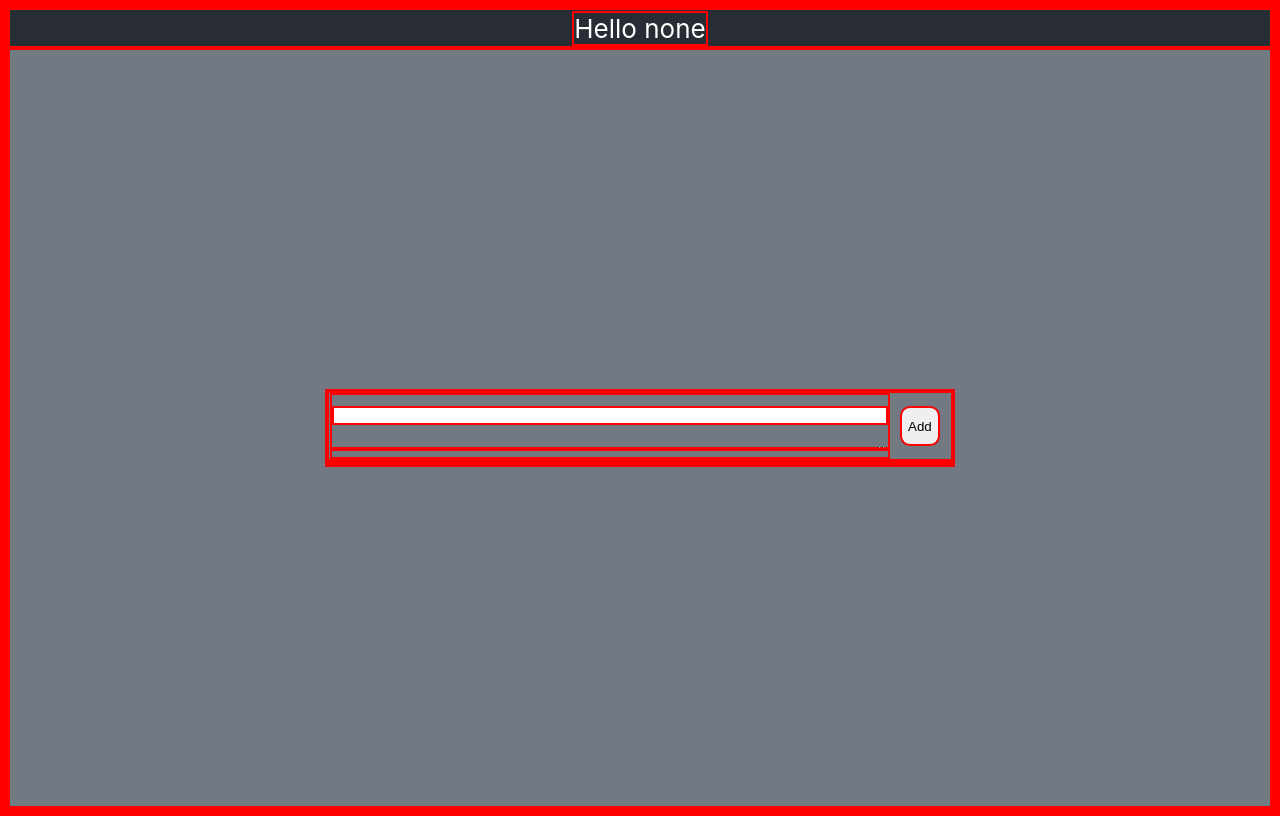
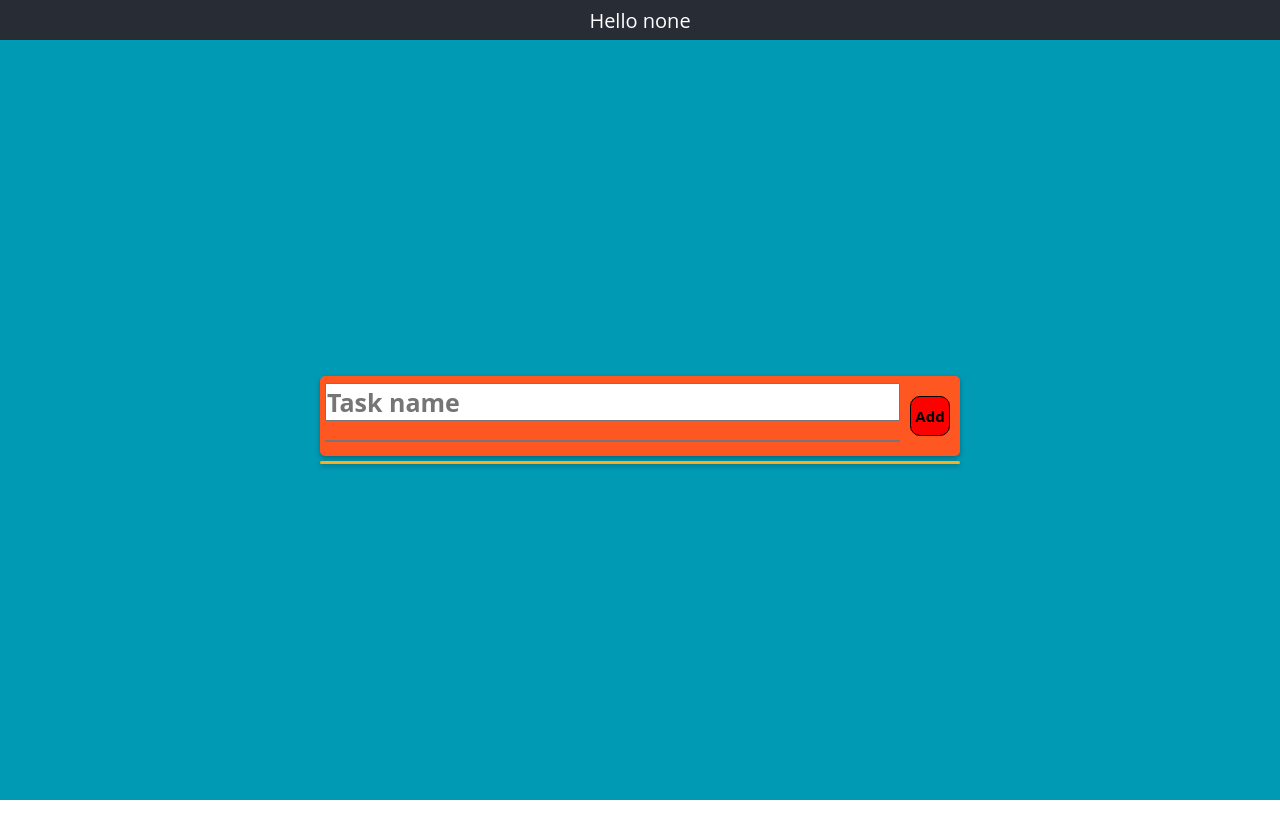
Before and after one commit to moienheydari/mytodolist, a React (Create React App) app: page / in a window 1280 px wide. Built offline with nearby package versions, Linux system fonts and the light colour scheme.

Commit message:
css styling

```diff
--- a/src/App.css
+++ b/src/App.css
@@ -3,7 +3,8 @@
 }
 
 * {
-  border: red solid 2px;
+  font-family: "Open Sans", Arial, sans-serif;
+  font-size: 20px;
   margin: 0;
   padding: 0;
   box-sizing: border-box;
@@ -21,7 +22,7 @@
 }
 
 .App-body {
-  background-color: #737983;
+  background-color: #019ab5;
   height: 95vh;
   display: flex;
   flex-direction: column;
@@ -30,3 +31,23 @@
   font-size: calc(10px + 2vmin);
   color: white;
 }
+
+button {
+  font-weight: bold;
+  border: #000000 1.6px solid;
+  background-color: #ff0000;
+  color: #000000;
+  cursor: pointer;
+  transition: 0.3s ease;
+}
+
+button:hover {
+  background-color: #ff7777;
+  box-shadow: 0 0 10px rgba(0, 0, 0, 0.3);
+}
+
+button:active {
+  background-color: #ffffff;
+  box-shadow: 0 0 10px rgba(0, 0, 0, 0.6);
+  transform: scale(0.95);
+}
--- a/src/components/inputField.js
+++ b/src/components/inputField.js
@@ -2,25 +2,29 @@ import React from 'react';
 import data from '../data/data';
 import '../css/inputCont.css'
 
-export default function InputField ({handleUpdate}) {
+export default function InputField({ handleUpdate }) {
     const [task, setTask] = React.useState('');
     const [subtask, setSubTask] = React.useState('');
     const [written, setWritten] = React.useState(false);
 
     React.useEffect(() => {
         setWritten((task !== ""));
-        setSubTask((prev) => {setSubTask(written? prev : '')});
+        setSubTask((prev) => { setSubTask(written ? prev : '') });
     }, [task, written]);
 
     function handleClick() {
-        data.tasks.push({
-            task : task,
-            subTask : subtask,
-            id : Date.now(),
-            done : false
-        });
-        setTask('');
-        handleUpdate();
+        if (task) {
+            data.tasks.push({
+                task: task,
+                subTask: subtask,
+                id: Date.now(),
+                done: false
+            });
+            setTask('');
+            handleUpdate();
+        } else {
+            alert('PLease enter a task')
+        }
     }
 
     return (
@@ -29,13 +33,16 @@ export default function InputField ({handleUpdate}) {
                 <input value={task}
                     type='text'
                     name='main-input'
-                    onChange={({target}) => {setTask(target.value)}}
+                    className='input-task'
+                    placeholder='Task name'
+                    onChange={({ target }) => { setTask(target.value) }}
                 />
-                <br/>
+                <br />
                 <textarea value={subtask}
                     name='extra-input'
-                    className={`textarea ${written? 'show' : 'hide'}`}
-                    onChange={({target}) => {setSubTask(target.value)}}
+                    placeholder='Task details'
+                    className={`textarea ${written ? 'show' : 'hide'}`}
+                    onChange={({ target }) => { setSubTask(target.value) }}
                 ></textarea>
             </div>
             <button className='addButt' onClick={handleClick}>Add</button>
--- a/src/components/listField.js
+++ b/src/components/listField.js
@@ -17,13 +17,13 @@ export default function ListField({ task, subtask, done }) {
 
     return (
         <div className='list-field'>
-            <div className='task-name' onClick={handleTaskClick}>
-                <span className={strike ? 'strikethrough' : ''}>{task}</span>
+            <div className='task-field' onClick={handleTaskClick}>
+                <span className={`task-name ${strike ? 'strikethrough' : ''}`}>{task}</span>
                 <button className='taskButt' onClick={handleDoneClick}>Done</button>
                 <button className='taskButt'>Del.</button>
             </div>
             <div className={`subtask-detail ${clicked ? 'show' : 'hide'} ${strike ? 'strikethrough' : ''}`}>
-                {subtask}
+                <span className='subtask-text'>{subtask}</span>
             </div>
         </div>
     )
--- a/src/css/inputCont.css
+++ b/src/css/inputCont.css
@@ -4,9 +4,17 @@
     justify-content: center;
     width: 50%;
     display: flex;
+    border-radius: 5px;
+    box-shadow: 0 2px 5px rgba(0, 0, 0, 0.3);
+    background-color: #ff5722;
+}
+
+.input-cont * {
+    margin: 2.5px;
 }
 
 .addButt {
+    font-size: 15px;
     height: 40px;
     width: 40px;
     margin: 10px;
@@ -30,7 +38,13 @@
     width: 100%;
 }
 
+.input-task {
+    font-size: 25px;
+    font-weight: bold;
+}
+
 .textarea {
+    font-size: 16px;
     margin-top: 1px;
     height: 0px;
     overflow: hidden;
--- a/src/css/listCont.css
+++ b/src/css/listCont.css
@@ -1,44 +1,74 @@
 .list-cont {
+    margin-top: 5px;
     flex-direction: column;
     align-items: center;
     justify-content: center;
     width: 50%;
     display: flex;
+    border-radius: 5px;
+    box-shadow: 0 2px 5px rgba(0, 0, 0, 0.3);
+    background-color: #fcad1a;
+    padding: 1.7px;
 }
 
 
 .list-field {
+    margin: 2.5px;
     flex-direction: column;
     align-items: center;
     justify-content: center;
     display: flex;
     width: 100%;
+    border-radius: 5px;
+    box-shadow: 0 2px 5px rgba(0, 0, 0, 0.3);
+    background-color: #f9cb00;
 }
 
-.task-name {
+.task-field {
+    margin-bottom: 0px;
     flex-direction: row;
     align-items: center;
     display: flex;
     width: 100%;
     position: relative;
+    border-radius: 5px 5px 0px 0px;
+    box-shadow: 0 2px 5px rgba(0, 0, 0, 0.3);
+    background-color: #5e59b1;
 }
 
-.task-name * {
+.task-field * {
     margin: 2px;
 }
 
-
+.task-name {
+    font-weight: bold;
+    font-size: 25px;
+    color: #000000;
+    margin: 3px;
+    cursor: sw-resize;
+}
 
 .subtask-detail {
+    display: flex;
+    justify-content: left;
     width: 100%;
-    margin-top: 1px;
+    margin-top: 0px;
     height: 0px;
     overflow: hidden;
     transition: height 300ms ease;
+    border-radius: 0px 0px 5px 5px;
+    box-shadow: 0 2px 5px rgba(0, 0, 0, 0.3);
+    background-color: #9e99ff;
+}
+
+.subtask-text {
+    font-size: 16px;
+    color: #500404;
+    margin: 2.5px;
 }
 
 .subtask-detail.show {
-    height: 100px;
+    height: 75px;
 }
 
 .strikethrough {
@@ -46,8 +76,9 @@
 }
 
 .taskButt {
-    height: 40px;
-    width: 40px;
+    font-size: 13px;
+    height: 30px;
+    width: 45px;
     text-align: center;
     padding: 1px;
     border-radius: 40%;
```
